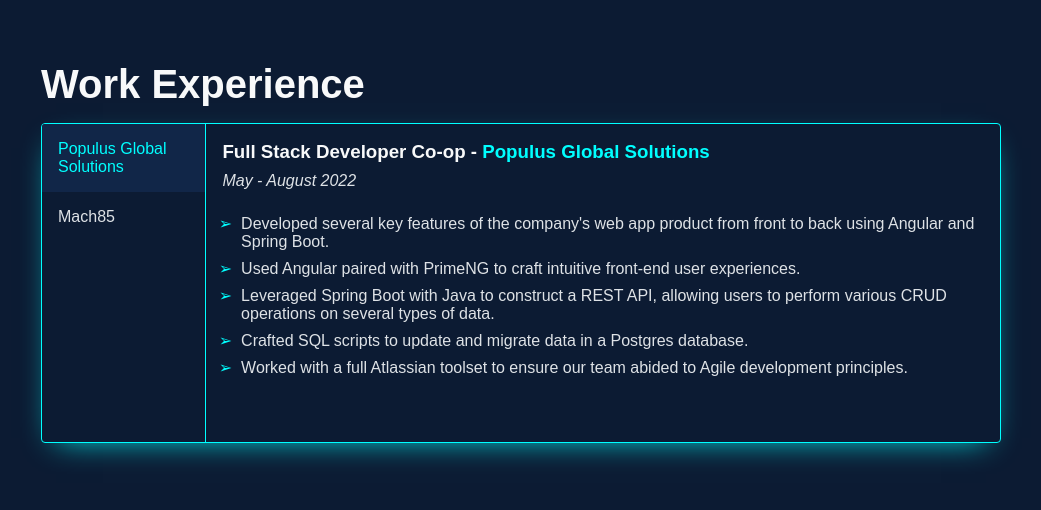
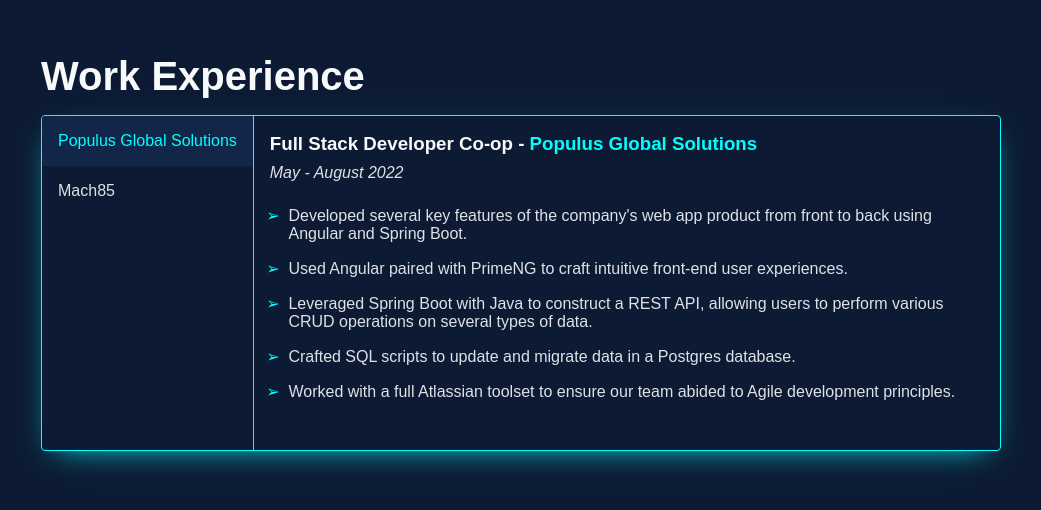
Before and after one commit to carterjmoore/personal-website, a Next.js app: page / in a window 1280 px wide. Shown: the part 1844-2354 px from the top of the page, without its empty margins (119-1160 px from the left). Built offline with nearby package versions, Linux system fonts and the light colour scheme; a web font is replaced by a local one.

Commit message:
Buttons no longer change sizes in Work

```diff
--- a/components/work/SelectButton.module.scss
+++ b/components/work/SelectButton.module.scss
@@ -5,6 +5,7 @@
   display: flex;
   align-items: center;
   transition: background-color ease-in-out 200ms, color ease-in-out 200ms;
+  white-space: nowrap;
 
   &.selected,
   &:hover {
--- a/components/work/SelectedWork.module.scss
+++ b/components/work/SelectedWork.module.scss
@@ -10,4 +10,8 @@
     display: block;
     margin-bottom: 1.5rem;
   }
+
+  li {
+    margin-bottom: 1rem;
+  }
 }
--- a/components/work/Work.module.scss
+++ b/components/work/Work.module.scss
@@ -11,7 +11,7 @@
 
     .container {
       display: flex;
-      min-height: 20rem;
+      min-height: 21rem;
       color: $shade300;
 
       .select {
```
